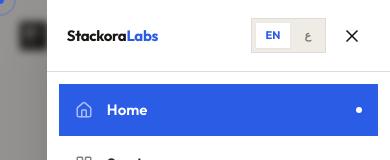
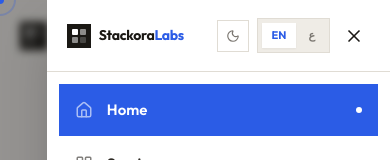
Before and after one commit to tayyabarif41/stackoralabs, a React (Vite) app: page / in a window 390 px wide. Both pictures are taken after a click on the button "Open menu". Shown: the top 160 px of the page. Built offline with nearby package versions, Linux system fonts and the light colour scheme.

Commit message:
fix: add dark mode toggle to mobile drawer, balance header controls
Co-Authored-By: Claude Sonnet 4.6 <noreply@anthropic.com>

```diff
--- a/src/sections/Navigation.tsx
+++ b/src/sections/Navigation.tsx
@@ -397,12 +397,36 @@ export default function Navigation() {
           >
             {/* Drawer header */}
             <div className="flex items-center justify-between px-5 h-[72px] border-b border-[var(--border)] shrink-0">
-              <span className="text-[15px] font-bold tracking-tight text-[var(--ink)]">
-                Stackora<span className="text-[var(--accent)]">Labs</span>
-              </span>
+              {/* Logo */}
+              <div className="flex items-center gap-2 shrink-0">
+                <div className="w-6 h-6 bg-[var(--ink)] rounded-md grid grid-cols-2 gap-[2px] p-[5px]">
+                  <span className="bg-white rounded-[1px]" />
+                  <span className="bg-white/50 rounded-[1px]" />
+                  <span className="bg-white/50 rounded-[1px]" />
+                  <span className="bg-white/20 rounded-[1px]" />
+                </div>
+                <span className="text-[14px] font-bold tracking-tight text-[var(--ink)]">
+                  Stackora<span className="text-[var(--accent)]">Labs</span>
+                </span>
+              </div>
+
+              {/* Right controls */}
               <div className="flex items-center gap-2">
-                {/* Language options inline in drawer */}
-                <div className="flex items-center gap-1 p-1 rounded-lg bg-[var(--bg-2)] border border-[var(--border)]">
+                {/* Dark mode toggle */}
+                <button
+                  type="button"
+                  onClick={toggleTheme}
+                  aria-label="Toggle dark mode"
+                  className="flex items-center justify-center w-8 h-8 rounded-lg border border-[var(--border)] text-[var(--muted)] hover:text-[var(--ink)] hover:bg-[var(--bg-2)] transition-colors"
+                >
+                  {theme === 'dark'
+                    ? <Sun  className="w-[14px] h-[14px]" />
+                    : <Moon className="w-[14px] h-[14px]" />
+                  }
+                </button>
+
+                {/* Language toggle pill */}
+                <div className="flex items-center gap-0.5 p-1 rounded-lg bg-[var(--bg-2)] border border-[var(--border)]">
                   {LANGUAGES.map((l) => (
                     <button
                       key={l.code}
@@ -418,11 +442,13 @@ export default function Navigation() {
                     </button>
                   ))}
                 </div>
+
+                {/* Close */}
                 <button
                   type="button"
                   onClick={closeDrawer}
                   aria-label="Close menu"
-                  className="p-2 rounded-lg hover:bg-[var(--bg-2)] transition-colors"
+                  className="flex items-center justify-center w-8 h-8 rounded-lg hover:bg-[var(--bg-2)] transition-colors"
                 >
                   <X className="w-5 h-5 text-[var(--ink)]" />
                 </button>
```
